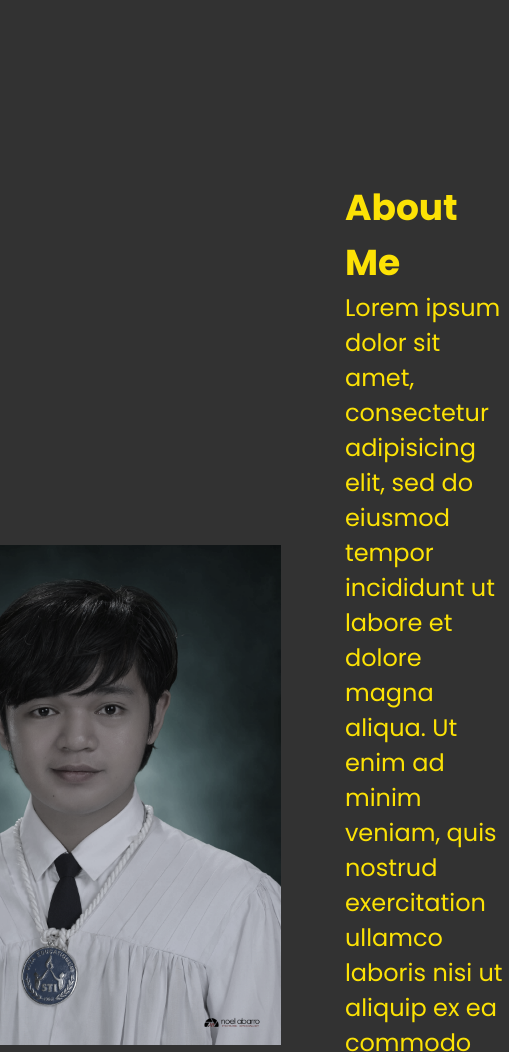
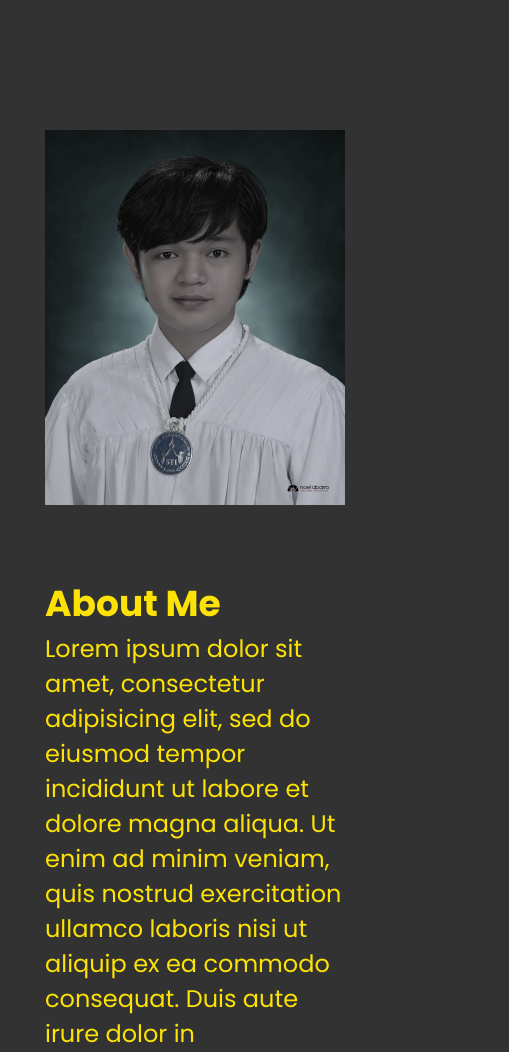
Before and after one commit to MiDo-kun/Ritz-Online-Portfolio, a website: page dist/index.html in a window 390 px wide. Shown: the part 700-1752 px from the top of the page, 509 px wide, since content can reach past the window. Drawn offline with nearby package versions, Linux system fonts and the light colour scheme; files that its build step writes are made by us from their sources.

Commit message:
Add responsive design

```diff
--- a/static/scss/sections/_about.scss
+++ b/static/scss/sections/_about.scss
@@ -3,13 +3,9 @@
 	justify-content: center;
 	align-items: center;
 	gap: 4rem;
-	margin-top: 200px;
+	margin-top: 150px;
 	margin-bottom: 200px;
 	.about__img {
-		position: relative;
-		width: 400px;
-		height: 500px;
-		width: 400px;
 		cursor: pointer;
 
 		img {
@@ -21,10 +17,7 @@
 	}
 	.about__img:hover {
 		img {
-			width: 410px;
-			height: auto;
 			filter: grayscale(30%);
-
 		}
 	}
 	.about__content {
@@ -33,3 +26,31 @@
 		color: #fce205;
 	}
 }
+
+@media screen and (max-width: 768px) {
+	.about {
+		flex-direction: column;
+		.about__img {
+			img {
+				width: 500px;
+				height: auto;
+			}
+		}
+		.about__content {
+			width: 500px;
+		}
+	}
+}
+
+@media screen and (max-width: 415px) {
+	.about {
+		.about__img {
+			img {
+				width: 300px;
+			}
+		}
+		.about__content {
+			width: 300px;
+		}
+	}
+}
```
